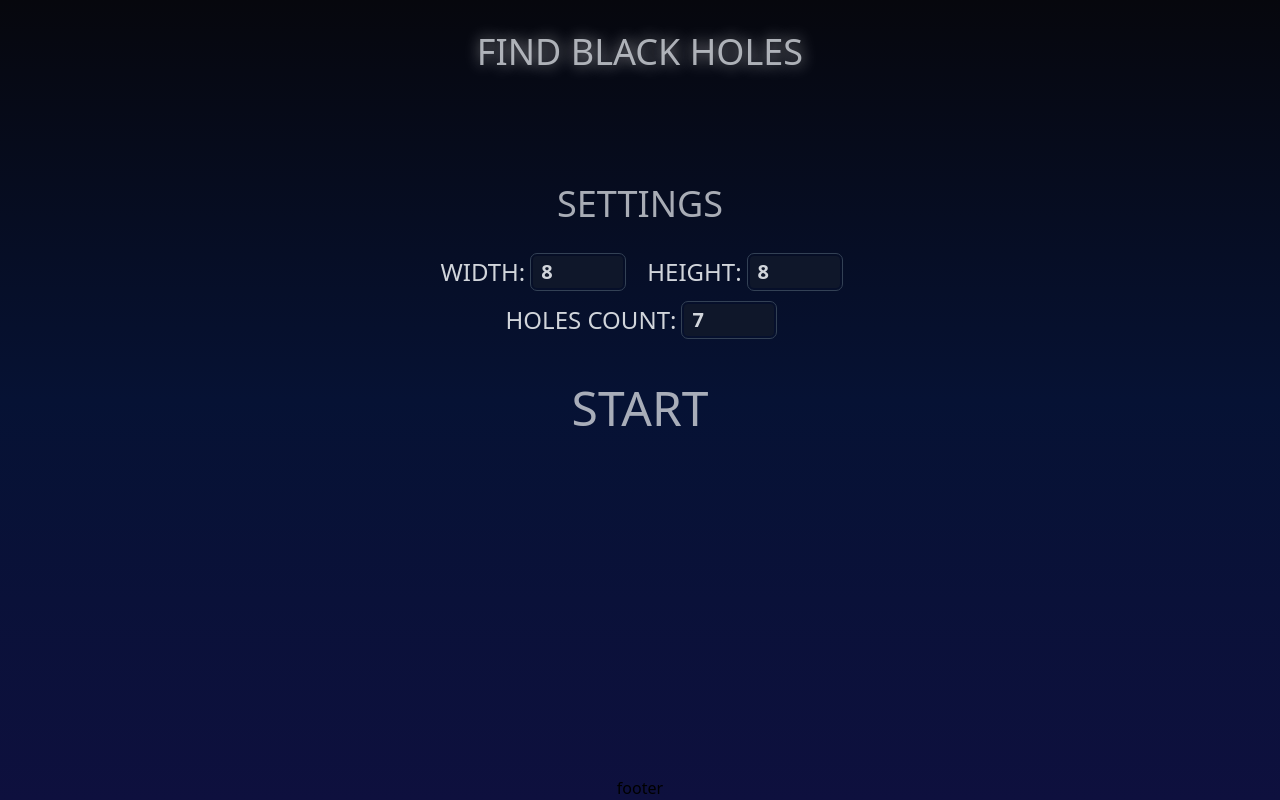
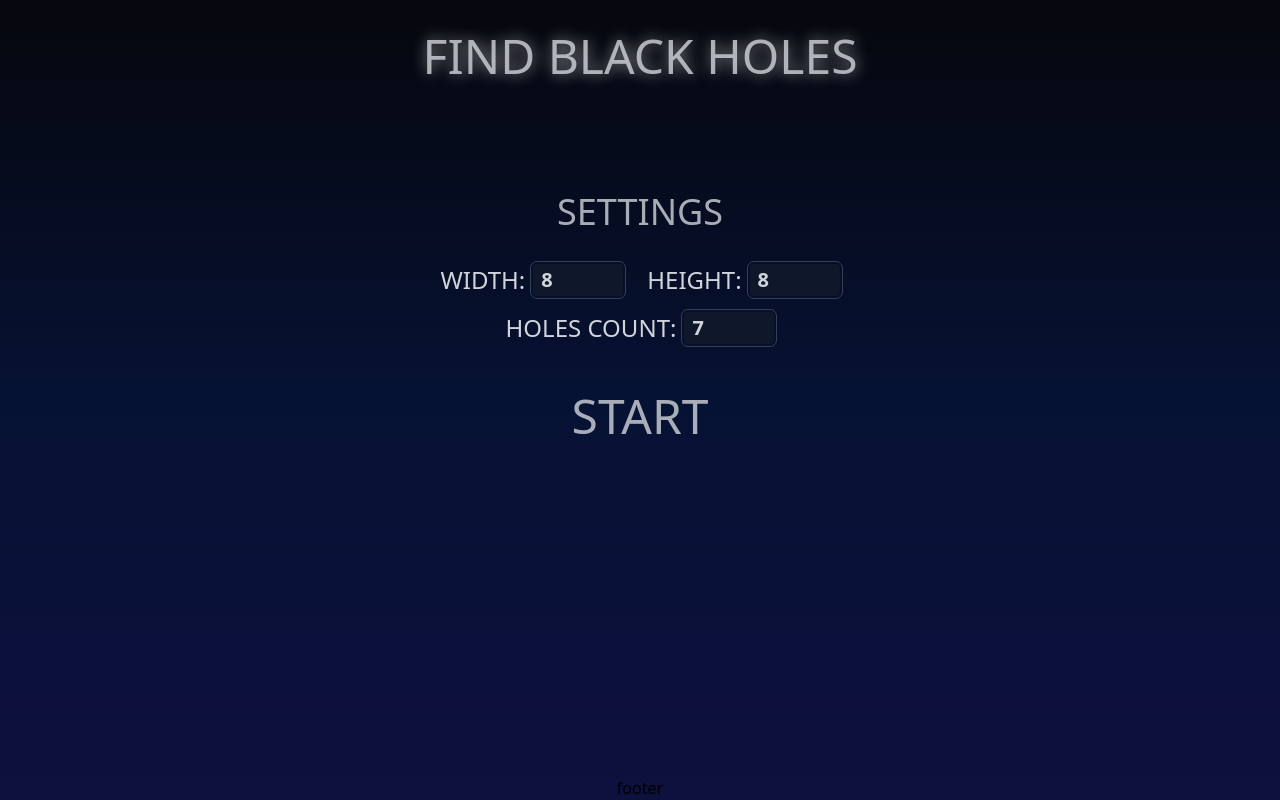
Before and after one commit to Nedilko/black-hole, a React (Create React App) app: page / in a window 1280 px wide. Built offline with nearby package versions, Linux system fonts and the light colour scheme.

Commit message:
header text size increased

```diff
--- a/src/components/UI/Header.tsx
+++ b/src/components/UI/Header.tsx
@@ -1,6 +1,6 @@
 const Header = () => {
   return (
-    <div className="text-4xl text-gray-300/80 uppercase mt-8 text-shadow">
+    <div className="text-5xl text-gray-300/80 uppercase mt-8 text-shadow">
       find black holes
     </div>
   );
```
